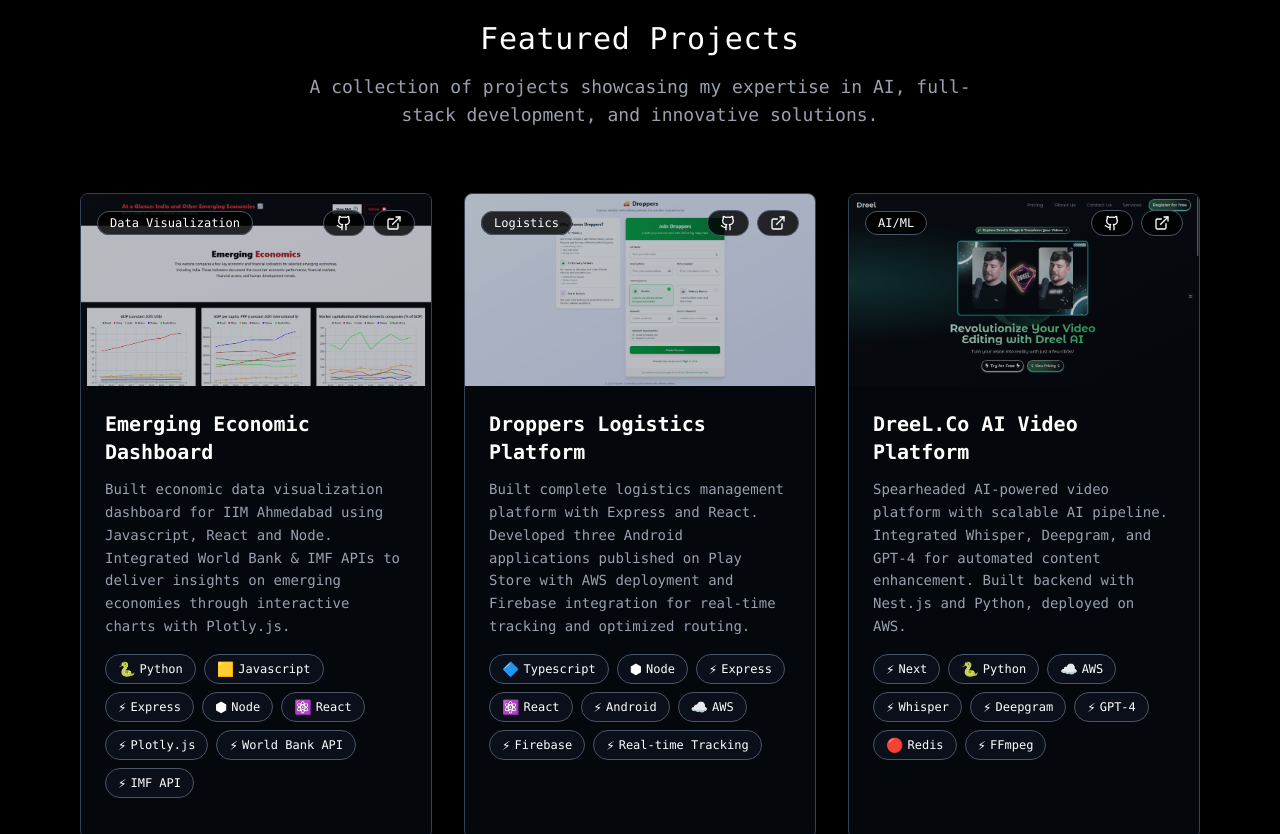
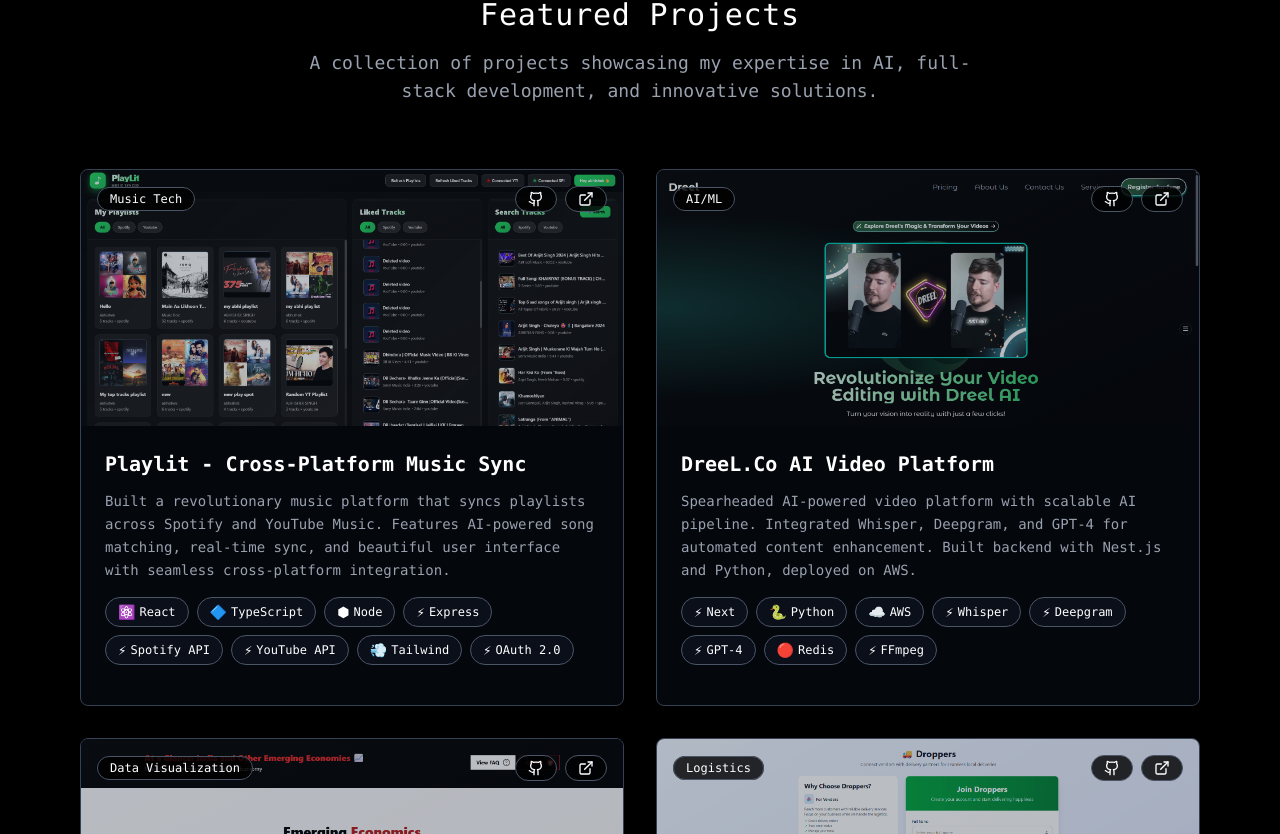
Before and after one commit to DEV-AK-Singh/DevAKS-Page, a React (Vite) app in the folder frontend/: page / in a window 1280 px wide. Shown: the part 1686-2520 px from the top of the page. Built offline with nearby package versions, Linux system fonts and the light colour scheme.

Commit message:
added playlit project

```diff
--- a/frontend/src/components/Header.tsx
+++ b/frontend/src/components/Header.tsx
@@ -33,7 +33,7 @@
             : 'hidden md:flex'
         } md:flex md:static md:bg-transparent md:border-0 md:p-0`}
       >
-        <ul className="flex flex-col bg-black pb-8 md:bg-transparent z-50 md:flex-row gap-6 md:gap-8">
+        <ul className="flex flex-col bg-black pb-8 md:pb-0 md:bg-transparent z-50 md:flex-row gap-6 md:gap-8">
           {navItems.map((item) => (
             <li key={item.href}>
               <a
--- a/frontend/src/components/Projects.tsx
+++ b/frontend/src/components/Projects.tsx
@@ -3,28 +3,19 @@
 import emergingEconomicsPreview from '../assets/project_previews/emerging_economics_preview.png';
 import droppersAppPreview from '../assets/project_previews/droppers_app_preview.png';
 import dreelAppPreview from '../assets/project_previews/dreel_app_preview.png';
+import playlitAppPreview from '../assets/project_previews/playlit_app_preview.png';
 
 const Projects: React.FC = () => {
   const projects: Project[] = [
     {
-      id: '1',
-      title: 'Emerging Economic Dashboard',
-      imageUrl: emergingEconomicsPreview,
-      description: 'Built economic data visualization dashboard for IIM Ahmedabad using Javascript, React and Node. Integrated World Bank & IMF APIs to deliver insights on emerging economies through interactive charts with Plotly.js.',
-      repoUrl: 'https://github.com/DEV-AK-Singh/Emerging-Economics',
-      liveUrl: 'https://emerging-economics.devaks.space',
-      technologies: ['Python', 'Javascript', 'Express', 'Node', 'React', 'Plotly.js', 'World Bank API', 'IMF API'],
-      category: 'Data Visualization'
-    },
-    {
-      id: '2',
-      title: 'Droppers Logistics Platform',
-      imageUrl: droppersAppPreview,
-      description: 'Built complete logistics management platform with Express and React. Developed three Android applications published on Play Store with AWS deployment and Firebase integration for real-time tracking and optimized routing.',
-      repoUrl: 'https://github.com/DEV-AK-Singh/Droppers-App',
-      liveUrl: 'https://droppers.devaks.space',
-      technologies: ['Typescript', 'Node', 'Express', 'React', 'Android', 'AWS', 'Firebase', 'Real-time Tracking'],
-      category: 'Logistics'
+      id: '4',
+      title: 'Playlit - Cross-Platform Music Sync',
+      imageUrl: playlitAppPreview,
+      description: 'Built a revolutionary music platform that syncs playlists across Spotify and YouTube Music. Features AI-powered song matching, real-time sync, and beautiful user interface with seamless cross-platform integration.',
+      repoUrl: 'https://github.com/DEV-AK-Singh/PlayLit',
+      liveUrl: 'https://playlit.space',
+      technologies: ['React', 'TypeScript', 'Node', 'Express', 'Spotify API', 'YouTube API', 'Tailwind', 'OAuth 2.0'],
+      category: 'Music Tech'
     },
     {
       id: '3',
@@ -35,6 +26,26 @@
       liveUrl: 'https://dreel.co',
       technologies: ['Next', 'Python', 'AWS', 'Whisper', 'Deepgram', 'GPT-4', 'Redis', 'FFmpeg'],
       category: 'AI/ML'
+    },
+    {
+      id: '2',
+      title: 'Emerging Economic Dashboard',
+      imageUrl: emergingEconomicsPreview,
+      description: 'Built economic data visualization dashboard for IIM Ahmedabad using Javascript, React and Node. Integrated World Bank & IMF APIs to deliver insights on emerging economies through interactive charts with Plotly.js.',
+      repoUrl: 'https://github.com/DEV-AK-Singh/Emerging-Economics',
+      liveUrl: 'https://emerging-economics.devaks.space',
+      technologies: ['Python', 'Javascript', 'Node', 'Express', 'React', 'Plotly', 'WorldBank API', 'IMF API'],
+      category: 'Data Visualization'
+    },
+    {
+      id: '1',
+      title: 'Droppers Logistics Platform',
+      imageUrl: droppersAppPreview,
+      description: 'Built complete logistics management platform with Express and React. Developed three Android applications published on Play Store with AWS deployment and Firebase integration for real-time tracking and optimized routing.',
+      repoUrl: 'https://github.com/DEV-AK-Singh/Droppers-App',
+      liveUrl: 'https://droppers.devaks.space',
+      technologies: ['Typescript', 'Node', 'Express', 'React', 'Android', 'AWS', 'Firebase', 'Real-time Tracking'],
+      category: 'Logistics'
     }
   ];
 
@@ -47,7 +58,7 @@
         </p>
       </div>
 
-      <div className="grid grid-cols-1 md:grid-cols-2 lg:grid-cols-3 gap-8">
+      <div className="grid grid-cols-1 md:grid-cols-2 lg:grid-cols-2 gap-8">
         {projects.map((project) => (
           <ProjectCard key={project.id} project={project} />
         ))}
--- a/frontend/src/components/ui/ProjectCard.tsx
+++ b/frontend/src/components/ui/ProjectCard.tsx
@@ -21,7 +21,7 @@
   return (
     <div className="border border-gray-700 rounded-lg overflow-hidden hover:border-gray-500 transition-all duration-300 bg-gray-900/30">
       {/* Project Image */}
-      <div className="h-48 bg-linear-to-br from-gray-800 to-gray-900 relative overflow-hidden">
+      <div className="h-64 bg-linear-to-br from-gray-800 to-gray-900 relative overflow-hidden">
         {project.imageUrl ? (
           <img
             src={project.imageUrl}
```
Also changed, not shown: frontend/src/assets/project_previews/playlit_app_preview.png (added).
